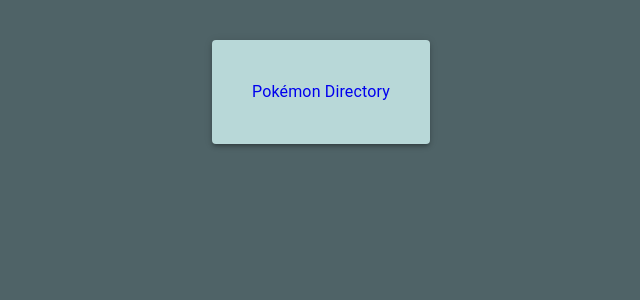
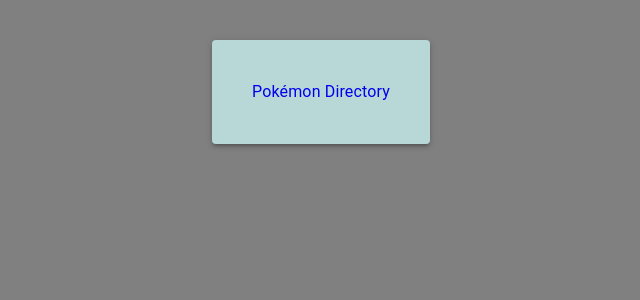
Before and after one commit to apbrodnicki/portfolio, a React (Vite) app: page / in a window 1280 px wide. Shown: the top 300 px of the page, without its empty margins (319-959 px from the left). Built offline with nearby package versions, Linux system fonts and the light colour scheme.

Commit message:
Code cleanup and styling updates.

```diff
--- /dev/null
+++ b/src/App.css
@@ -0,0 +1,10 @@
+body {
+	margin: 0;
+}
+
+#root {
+	min-height: 100vh;
+	display: flex;
+	flex-direction: column;
+	background-color: gray;
+}
--- a/src/App.tsx
+++ b/src/App.tsx
@@ -1,6 +1,7 @@
 import { Home } from 'components/Home';
 import React, { useEffect } from 'react';
 import { useLocation, useOutlet } from 'react-router-dom';
+import './App.css';
 
 export const App = (): React.JSX.Element => {
 	const outlet = useOutlet();
@@ -10,22 +11,20 @@
 		// Update favicon and title based on route
 		const updateFaviconTitle = (): void => {
 			const favicon = document.getElementById('favicon') as HTMLLinkElement;
-			const title = document.getElementById('title');
+			const title = document.getElementById('title') as HTMLTitleElement;
 
-			if (favicon !== null && title !== null) {
 			if (pathname.includes('pokemon-directory')) {
 				favicon.href = '/pokeball-icon.svg';
-					title.textContent = 'Pokémon Directory';
+				title.text = 'Pokémon Directory';
 			} else if (pathname.includes('lexicon')) {
 				favicon.href = '/dictionary-icon.svg';
-					title.textContent = 'Lexicon';
+				title.text = 'Lexicon';
 			} else if (pathname.includes('movies-and-shows-archive')) {
 				favicon.href = '/vite.png';
-					title.textContent = 'Movies and Shows Archive';
+				title.text = 'Movies and Shows Archive';
 			} else {
 				favicon.href = '/vite.svg';
-					title.textContent = 'Portfolio';
-				}
+				title.text = 'Portfolio';
 			}
 		};
 
--- a/src/pokemon-directory/App.css
+++ b/src/pokemon-directory/App.css
@@ -1,12 +1,8 @@
-body {
-	background-color: #4F6367;
-	margin: 0;
-}
-
-#root {
+#pokemon-directory {
 	min-height: 100vh;
 	display: flex;
 	flex-direction: column;
+	background-color: #4F6367;
 }
 
 /* theme:
--- a/src/pokemon-directory/App.tsx
+++ b/src/pokemon-directory/App.tsx
@@ -29,7 +29,7 @@
 	}, [pokemonList]);
 
 	return (
-		<>
+		<Box id="pokemon-directory">
 			<SnackbarContext.Provider value={{ snackbarOpen, setSnackbarOpen, snackbarMessage, setSnackbarMessage, snackbarColor, setSnackbarColor }}>
 				<PokemonListContext.Provider value={{ pokemonList, setPokemonList }}>
 					<Header />
@@ -64,6 +64,6 @@
 					<Footer />
 				</PokemonListContext.Provider>
 			</SnackbarContext.Provider>
-		</>
+		</Box>
 	);
 };
```
Also changed, not shown: 1 other file (tests, documents, lock files or other folders). Lines whose indentation alone changed are shown as unchanged.
